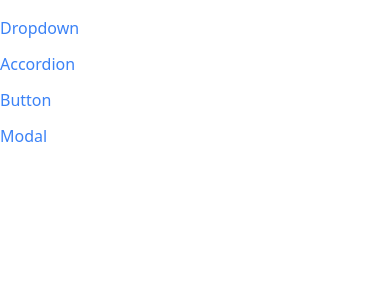
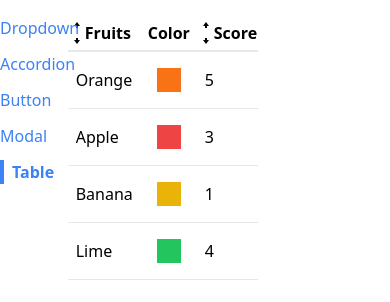
Before and after one commit to zanedevault/Stephen_Grider-comps, a React (Create React App) app: page /table in a window 390 px wide. Shown: the top 302 px of the page. Built offline with nearby package versions, Linux system fonts and the light colour scheme.

Commit message:
add <Table /> and <SortableTable />

```diff
--- a/src/App.js
+++ b/src/App.js
@@ -4,6 +4,7 @@
 import ButtonPage from "./pages/ButtonPage";
 import DropdownPage from "./pages/DropdownPage";
 import ModalPage from "./pages/ModalPage";
+import TablePage from "./pages/TablePage";
 
 function App() {
 
@@ -23,6 +24,9 @@
         <Route path="/modal">
           <ModalPage />
         </Route>
+        <Route path="/table">
+          <TablePage />
+        </Route>
       </div>
     </div>
   );
--- a/src/components/Sidebar.js
+++ b/src/components/Sidebar.js
@@ -7,6 +7,7 @@
     { label: "Accordion", path: "/accordion" },
     { label: "Button", path: "/button" },
     { label: "Modal", path: "/modal" },
+    { label: "Table", path: "/table" },
   ];
 
   const { currentPath } = useNavigation();
--- /dev/null
+++ b/src/components/SortableTable.js
@@ -0,0 +1,82 @@
+import { useState } from "react";
+import { GoArrowSmallDown, GoArrowSmallUp } from "react-icons/go";
+
+import Table from "./Table";
+
+function SortableTable(props) {
+  const [sortOrder, setSortOrder] = useState(null);
+  const [sortBy, setSortBy] = useState(null);
+  const { config, data } = props;
+
+  const handleHeaderClick = (label) => {
+    if( sortBy && label !== sortBy ) {
+      setSortOrder('asc');
+      setSortBy(label);
+      return;
+    }
+
+    if (sortOrder === null) {
+      setSortOrder('asc');
+      setSortBy(label);
+    } else if (sortOrder === 'asc') {
+      setSortOrder('desc');
+      setSortBy(label);
+    } else {
+      setSortOrder(null);
+      setSortBy(null);
+    }
+  };
+
+  const getSortIndicatorIcons = (label, sortBy, sortOrder) => {
+    if(label !== sortBy) {
+      return <div><GoArrowSmallUp /><GoArrowSmallDown /></div>;
+    }
+
+    if (sortOrder === null) {
+      return <div><GoArrowSmallUp /><GoArrowSmallDown /></div>;
+    } else if (sortOrder === 'asc') {
+      return <div><GoArrowSmallUp /></div>;
+    } else if (sortOrder === 'desc') {
+      return <div><GoArrowSmallDown /></div>;
+    }
+  }
+
+  const updatedConfig = config.map((column) => {
+    if (!column.sortValue) {
+      return column;
+    }
+
+    return {
+      ...column,
+      header: () => (
+        <th onClick={() => handleHeaderClick(column.label)} className="cursor-pointer hover:bg-gray-100">
+          <div className="flex items-center">
+          {getSortIndicatorIcons(column.label, sortBy, sortOrder)}
+          {column.label}
+          </div>
+        </th>
+      ),
+    };
+  });
+
+  let sortedData = data;
+  if(sortOrder && sortBy) {
+    const { sortValue } = config.find(column => column.label === sortBy)
+    sortedData = [...data].sort((a,b) => {
+      const valueA = sortValue(a);
+      const valueB = sortValue(b);
+
+      const reverseOrder = sortOrder === 'asc' ? 1 : -1;
+
+      if(typeof valueA === 'string') {
+        return valueA.localeCompare(valueB) * reverseOrder;
+      } else {
+        return (valueA - valueB) * reverseOrder;
+      }
+    });
+  }
+
+  return <Table {...props} config={updatedConfig} data={sortedData} />;
+}
+
+export default SortableTable;
--- /dev/null
+++ b/src/components/Table.js
@@ -0,0 +1,37 @@
+import { Fragment } from 'react';
+
+function Table({ data, config, keyFn }) {
+  const renderedHeaders = config.map((column) => {
+    if (column.header) {
+      return <Fragment key={column.label}>{column.header()}</Fragment>;
+    }
+    return <th key={column.label}>{column.label}</th>;
+  });
+
+  const renderedRows = data.map((rowData) => {
+    const renderedCells = config.map((column) => {
+      return (
+        <td key={column.label} className="p-2">
+          {column.render(rowData)}
+        </td>
+      );
+    });
+
+    return (
+      <tr key={keyFn(rowData)} className="border-b">
+        {renderedCells}
+      </tr>
+    );
+  });
+
+  return (
+    <table className="table-auto border-spacing-2">
+      <thead>
+        <tr className="border-b-2">{renderedHeaders}</tr>
+      </thead>
+      <tbody>{renderedRows}</tbody>
+    </table>
+  );
+}
+
+export default Table;
--- /dev/null
+++ b/src/pages/TablePage.js
@@ -0,0 +1,40 @@
+import SortableTable from "../components/SortableTable";
+
+function TablePage() {
+  const config = [
+    {
+      label: "Fruits",
+      render: (fruit) => fruit.name,
+      sortValue: (fruit) => fruit.name,
+    },
+    {
+      label: "Color",
+      render: (fruit) => <div className={`p-3 m-2 ${fruit.color}`}></div>,
+    },
+    {
+      label: "Score",
+      render: (fruit) => fruit.score,
+      sortValue: (fruit) => fruit.score,
+      // header: () => <th className="bg-red-500">Score</th>,
+    },
+  ];
+
+  const data = [
+    { name: "Orange", color: "bg-orange-500", score: 5 },
+    { name: "Apple", color: "bg-red-500", score: 3 },
+    { name: "Banana", color: "bg-yellow-500", score: 1 },
+    { name: "Lime", color: "bg-green-500", score: 4 },
+  ];
+
+  const keyFn = (fruit) => {
+    return fruit.name;
+  };
+
+  return (
+    <div>
+      <SortableTable data={data} config={config} keyFn={keyFn} />
+    </div>
+  );
+}
+
+export default TablePage;
```
Also changed, not shown: 1 other file (tests, documents, lock files or other folders).
